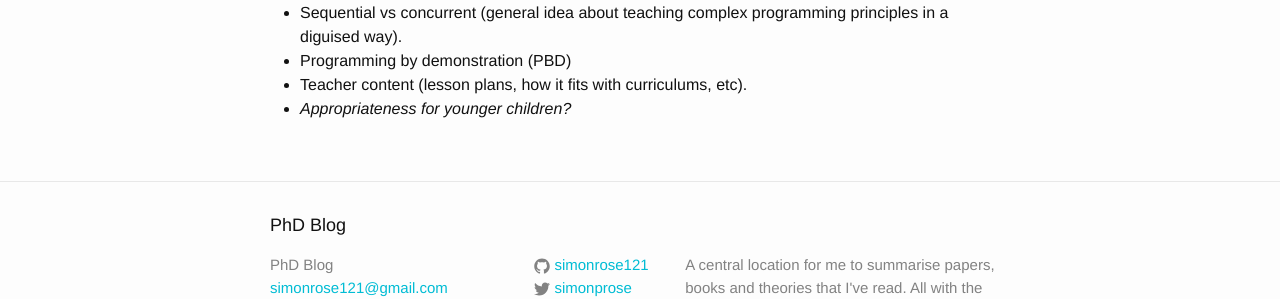
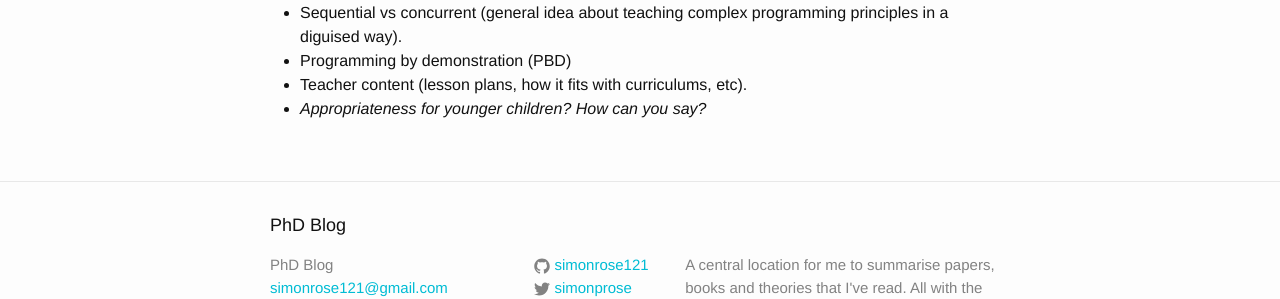
Before and after one commit to simonrose121/phd, a Jekyll site: the page built from _posts/2016-11-08-education-tools-summary.md, in a window 1280 px wide. Shown: the part 1213-1512 px from the top of the page. Built offline with Jekyll 4.4.1, drawn with Linux system fonts in a browser that asks for light colours.

Commit message:
Appropriateness for younger children

```diff
--- a/_posts/2016-11-08-education-tools-summary.md
+++ b/_posts/2016-11-08-education-tools-summary.md
@@ -20,4 +20,4 @@ Additionally, several other interesting aspects can be drawn from these tools...
 - Sequential vs concurrent (general idea about teaching complex programming principles in a diguised way).
 - Programming by demonstration (PBD)
 - Teacher content (lesson plans, how it fits with curriculums, etc).
-- *Appropriateness for younger children?*
+- *Appropriateness for younger children? How can you say?*
```
